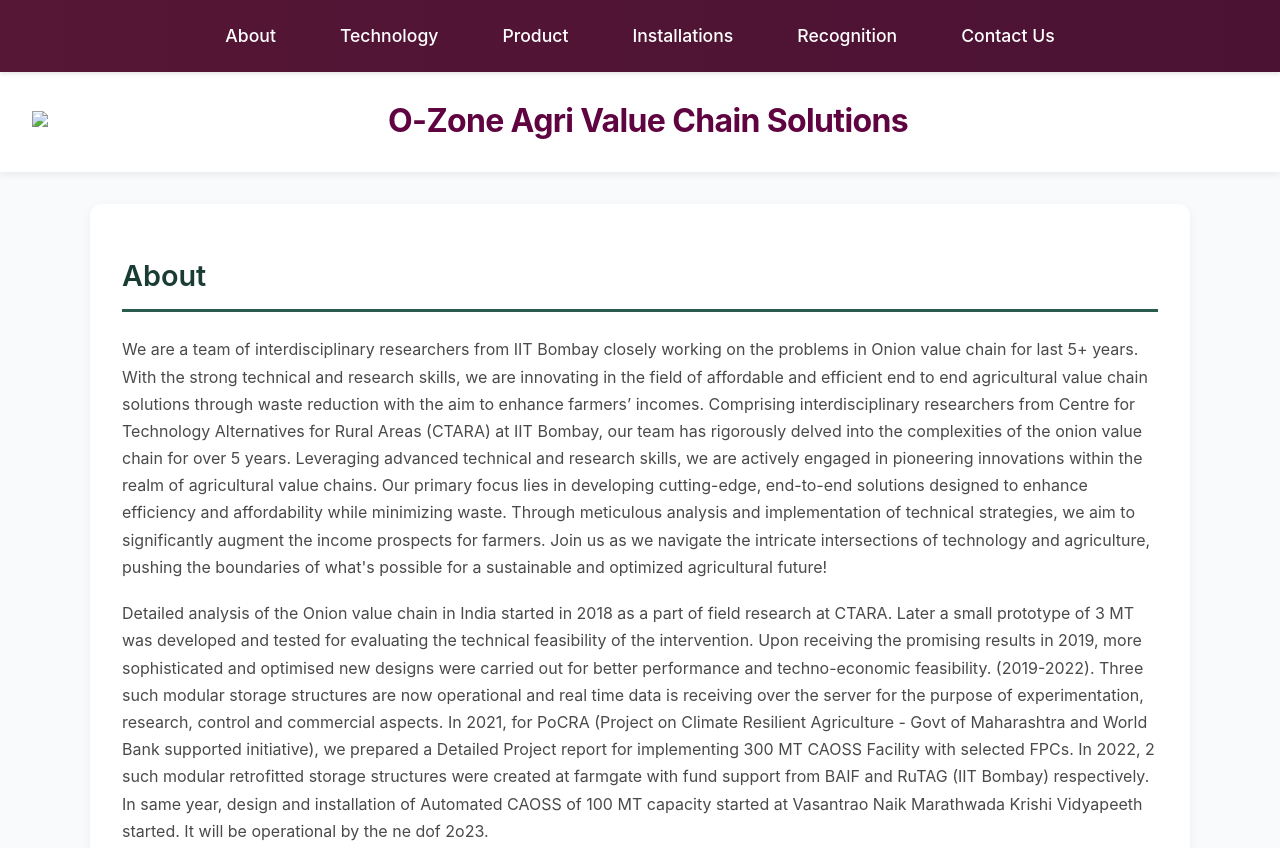
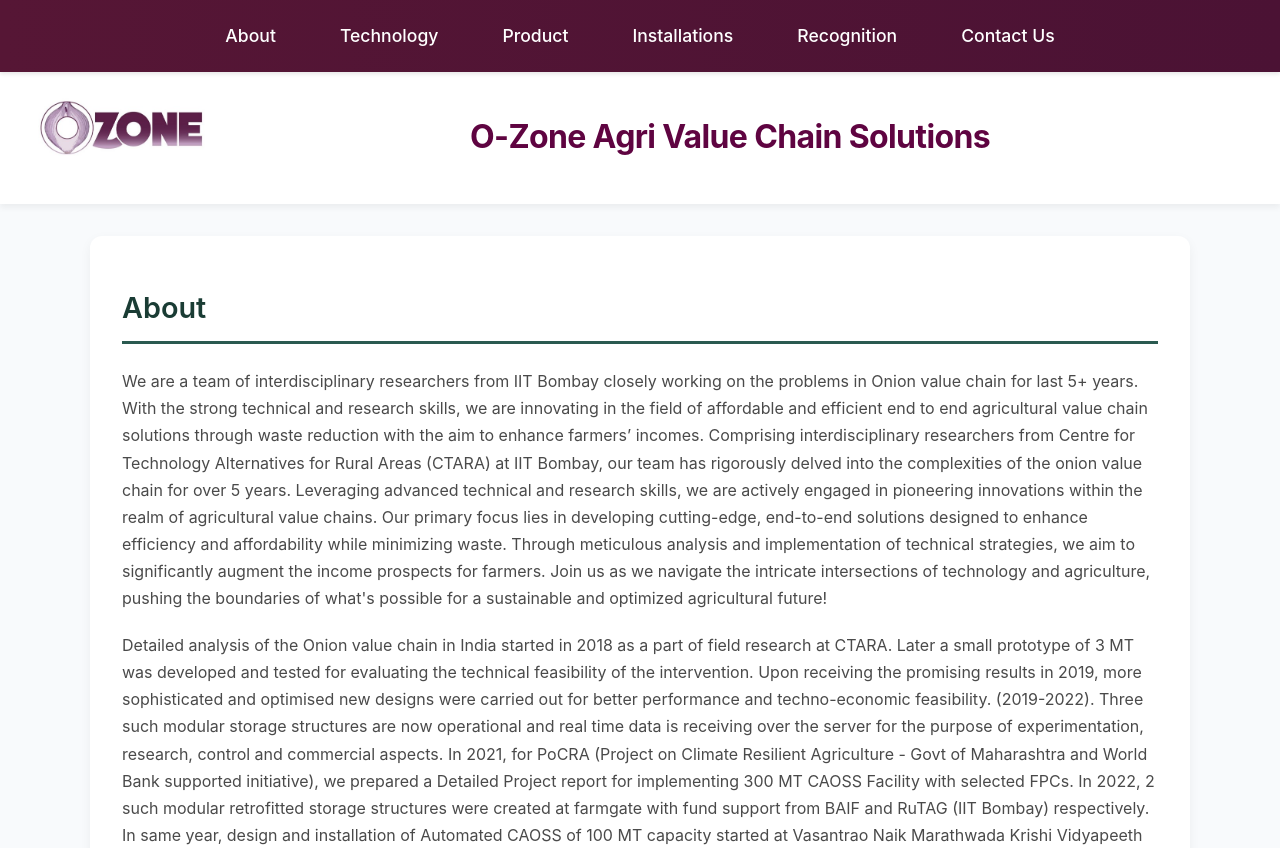
Before and after one commit to Nileshvadgave/ozoneavcs, a plain HTML site: page index.html in a window 1280 px wide. Shown: the top 848 px of the page. Drawn offline with Linux system fonts and the light colour scheme; files whose address does not match are found by name.

Commit message:
Update index.html

```diff
--- a/index.html
+++ b/index.html
@@ -221,7 +221,7 @@
 <body>
     <header>
         <div class="logo-container">
-            <img src=images/o-zone logo.jpg>
+            <img src="images/o-zone logo.jpg">
         </div>
         <div class="header-title">
             <h1>O-Zone Agri Value Chain Solutions</h1>
```
